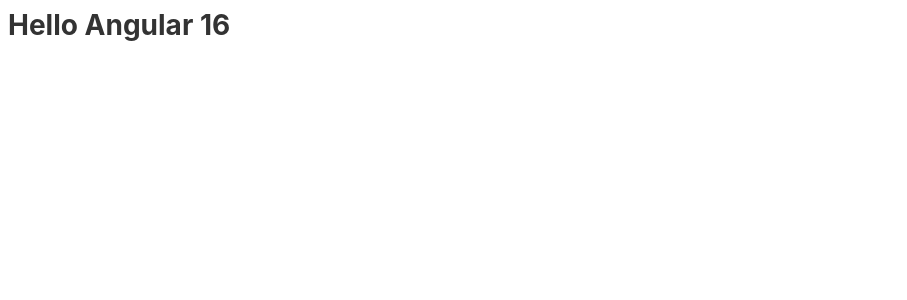
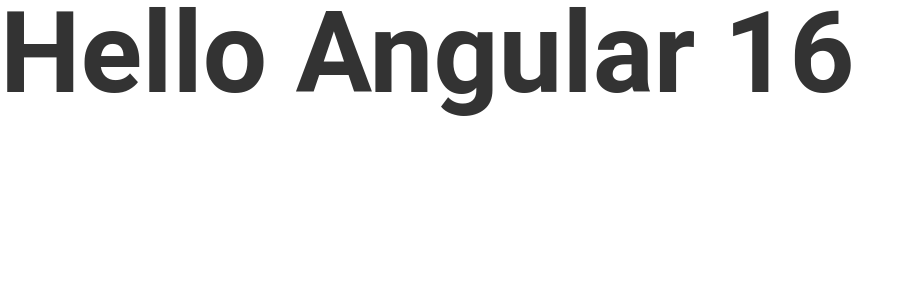
Before and after one commit to igor2000xp/angular-test-16-02, an Angular app: page / in a window 1280 px wide. Shown: the top 300 px of the page, without its empty margins (0-907 px from the left). Built offline with nearby package versions, Linux system fonts and the light colour scheme.

Commit message:
feat: add my SCSS files

```diff
--- a/package.json
+++ b/package.json
@@ -21,6 +21,7 @@
     "@angular/platform-browser": "^16.1.0",
     "@angular/platform-browser-dynamic": "^16.1.0",
     "@angular/router": "^16.1.0",
+    "@ngrx/eslint-plugin": "^16.3.0",
     "rxjs": "~7.8.0",
     "tslib": "^2.3.0",
     "zone.js": "~0.13.0"
--- a/src/app/app-routing.module.ts
+++ b/src/app/app-routing.module.ts
@@ -5,6 +5,6 @@
 
 @NgModule({
   imports: [RouterModule.forRoot(routes)],
-  exports: [RouterModule]
+  exports: [RouterModule],
 })
-export class AppRoutingModule { }
+export class AppRoutingModule {}
--- a/src/app/app.component.ts
+++ b/src/app/app.component.ts
@@ -3,7 +3,7 @@
 @Component({
   selector: 'app-root',
   templateUrl: './app.component.html',
-  styleUrls: ['./app.component.scss']
+  styleUrls: ['./app.component.scss'],
 })
 export class AppComponent {
   title = 'angular-test-16-02';
--- a/src/main.ts
+++ b/src/main.ts
@@ -2,6 +2,6 @@
 
 import { AppModule } from './app/app.module';
 
-
-platformBrowserDynamic().bootstrapModule(AppModule)
+platformBrowserDynamic()
+  .bootstrapModule(AppModule)
   .catch(err => console.error(err));
--- a/src/styles.scss
+++ b/src/styles.scss
@@ -1 +1,25 @@
 /* You can add global styles to this file, and also import other style files */
+@import "src/styles/abstract/constants";
+@import "src/styles/abstract/mixins";
+@import "src/styles/abstract/placeholder";
+@import "styles/base/base";
+
+body {
+  margin: 0;
+}
+
+* {
+  margin: 0;
+  margin-block: 0;
+  box-sizing: content-box;
+}
+
+html,
+body {
+  height: 100%;
+}
+
+body {
+  margin: 0;
+  font-family: Roboto, "Helvetica Neue", sans-serif;
+}
--- /dev/null
+++ b/src/styles/abstract/_constants.scss
@@ -0,0 +1,12 @@
+$content-wrapper: 1600px;
+$content-wrapper-max-desktop: 1160px;
+$content-max-laptop: 1300px;
+$content-max-tablet: 800px;
+$content-max-mobile: 440px;
+$header-tablet-height: 34px;
+$slide-height: 700px;
+
+
+$small-desktop-with: 1000px;
+$tablet-width: 640px;
+$mobile-width: 320px;
--- /dev/null
+++ b/src/styles/abstract/_mixins.scss
@@ -0,0 +1,30 @@
+@mixin font-mix($size: 1.5rem, $height: 120%, $weight: 400, $style: normal) {
+  font-size: $size;
+  font-family: 'Roboto', sans-serif;
+  font-style: $style;
+  font-weight: $weight;
+  line-height: $height;
+}
+
+@mixin border($color: white) {
+  border: 1px solid $color;
+}
+@mixin display-flex($justify: center, $direction: row, $align: center) {
+  display: flex;
+  flex-direction: $direction;
+  justify-content: $justify;
+  align-items: $align;
+}
+
+@mixin media-desktop {
+  @media (min-width: $content-max-laptop - 1px) { @content; }
+}
+@mixin media-laptop {
+  @media (max-width: 1000px) { @content; }
+}
+//@mixin media-tablet {
+//  @media (max-width: 1000px) { @content; }
+//}
+@mixin media-mobile {
+  @media (max-width: 600px) { @content; }
+};
--- /dev/null
+++ b/src/styles/base/_base.scss
@@ -0,0 +1,53 @@
+html {
+  font-size: 10px;
+}
+body {
+  font-size: 1.6rem;
+  font-family: "Roboto", Verdana sans-serif;
+}
+* {
+  box-sizing: border-box;
+}
+h1 {
+  @include font-mix($size: 11.4rem, $height: 80%, $weight: 700);
+  margin: 0;
+  padding: 0;
+}
+h2 {
+  @include font-mix($size: 4.8rem, $height: 120%, $weight: 400);
+  margin: 0;
+  padding: 0;
+}
+h3 {
+  @include font-mix($size: 3.6rem, $height: 130%, $weight: 400);
+  margin: 0;
+  padding: 0;
+}
+h4 {
+  @include font-mix($size: 2.4rem, $height: 120%, $weight: 400);
+  margin: 0;
+  padding: 0;
+}
+h5 {
+  @include font-mix($size: 1.6rem, $height: 140%, $weight: 500);
+  margin: 0;
+  padding: 0;
+  text-transform: uppercase;
+}
+h6 {
+  @include font-mix($size: 1.6rem, $height: 140%, $weight: 500);
+  margin: 0;
+  padding: 0;
+  text-transform: uppercase;
+}
+body {
+  @include font-mix($size: 1.6rem, $height: 140%, $weight: 400);
+}
+p {
+  @include font-mix($size: 1.5rem, $height: 120%, $weight: 300);
+  margin: 0;
+  padding: 0;
+}
+input {
+  border: 0;
+}
```
Also changed, not shown: src/app/app.module.ts (+4 -9 lines), .eslintrc.json, src/styles/abstract/_placeholder.scss (added), 2 other files (tests, documents, lock files or other folders).
